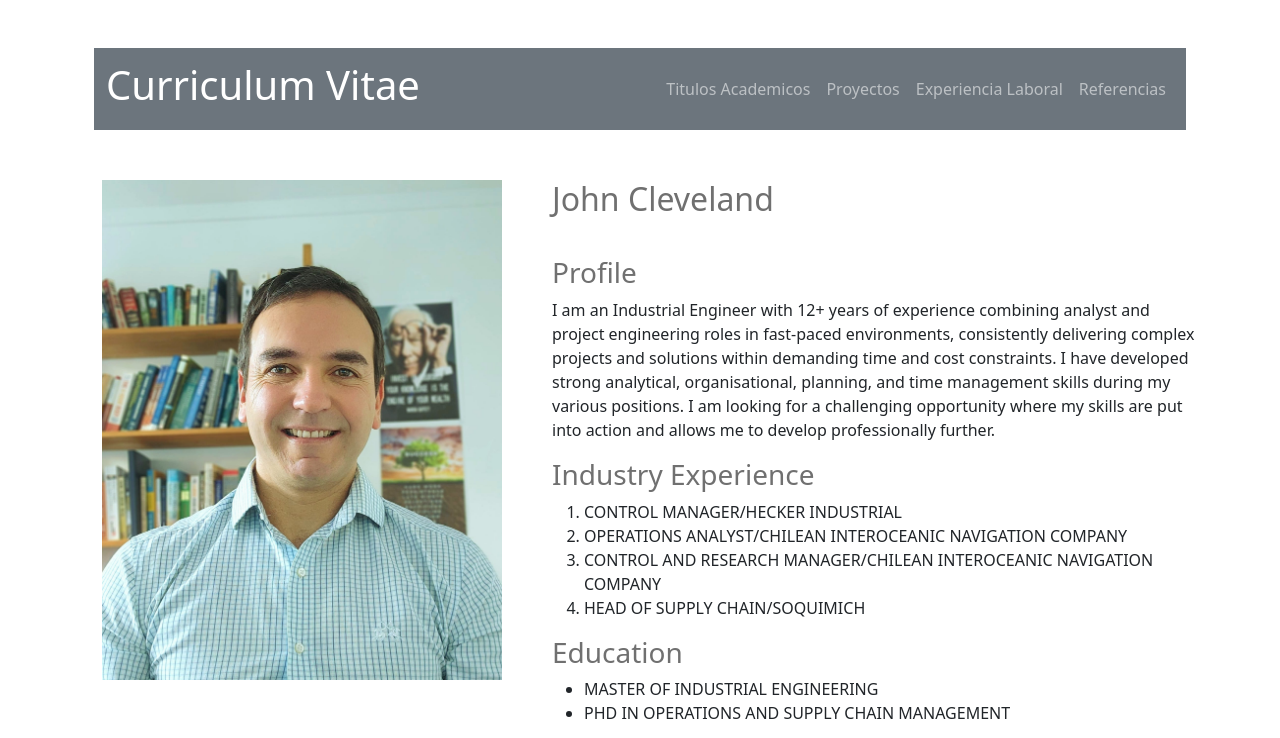
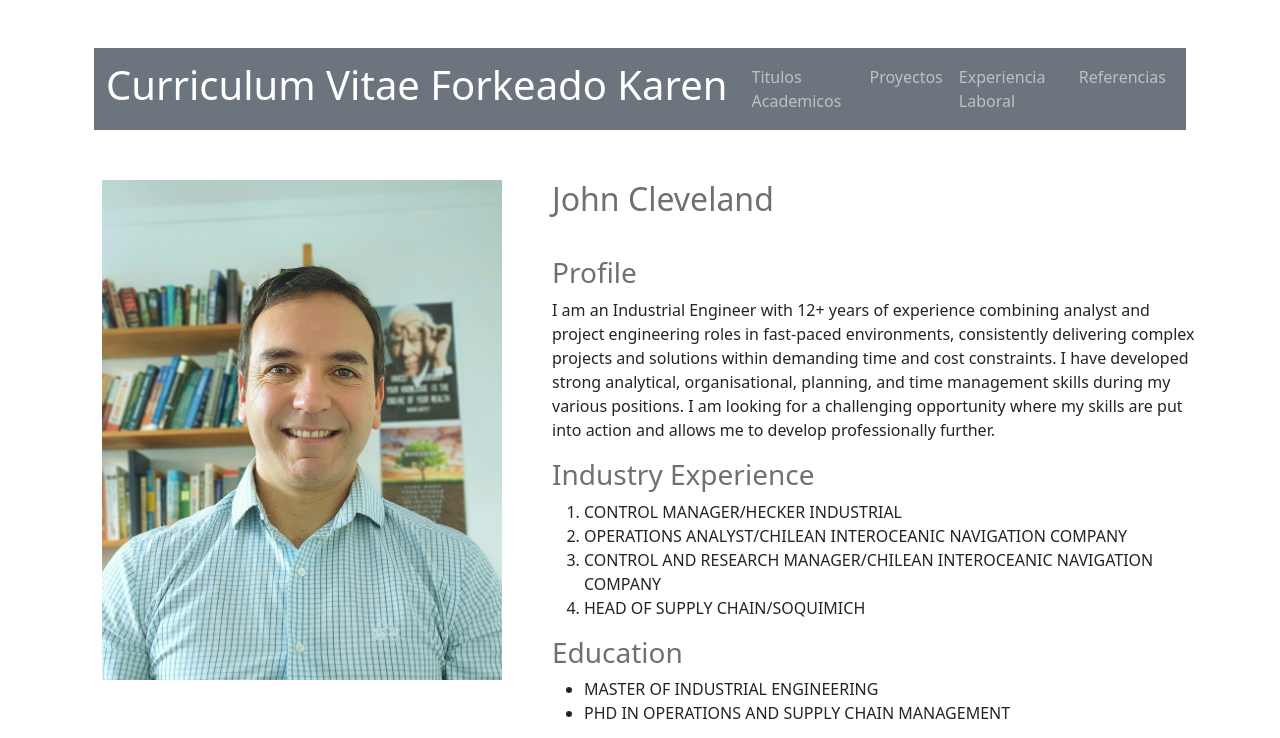
Before and after one commit to karenalfaro/Desafio6_CV-mejorado, a plain HTML site: page index.html in a window 1280 px wide. Shown: the top 738 px of the page. Drawn offline with nearby package versions, Linux system fonts and the light colour scheme.

Commit message:
fork karen alfaro

```diff
--- a/index.html
+++ b/index.html
@@ -17,7 +17,7 @@
         <div class="container">
         <nav class="navbar navbar-expand-lg navbar-dark bg-secondary">
             <div class="container">
-                <a href="#" class="navbar-brand"><h1>Curriculum Vitae</h1></a>
+                <a href="#" class="navbar-brand"><h1>Curriculum Vitae Forkeado Karen</h1></a>
                 <button class="navbar-toggler"
                         type="button" data-bs-toggle="collapse"
                         data-bs-target="#navmenu">
```
